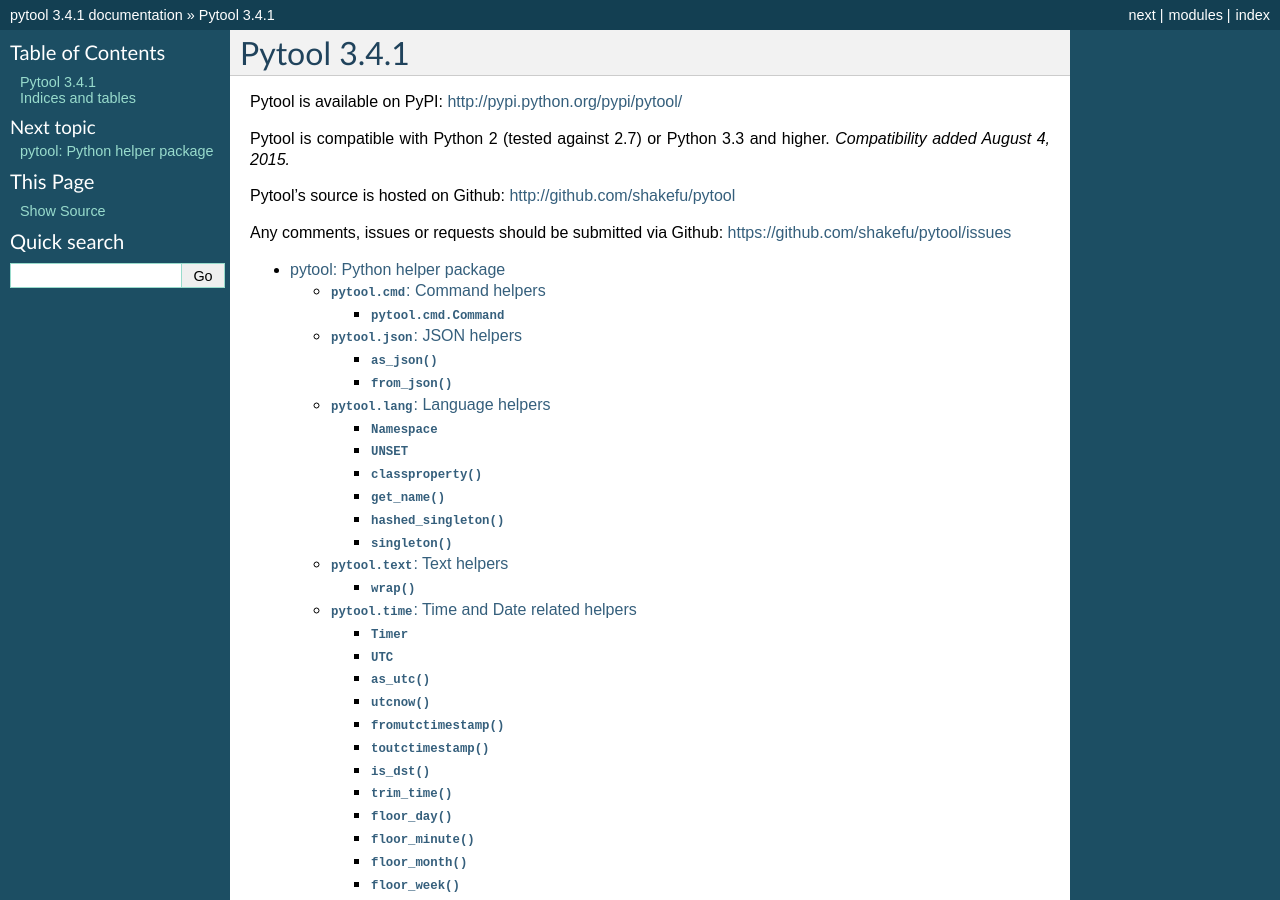
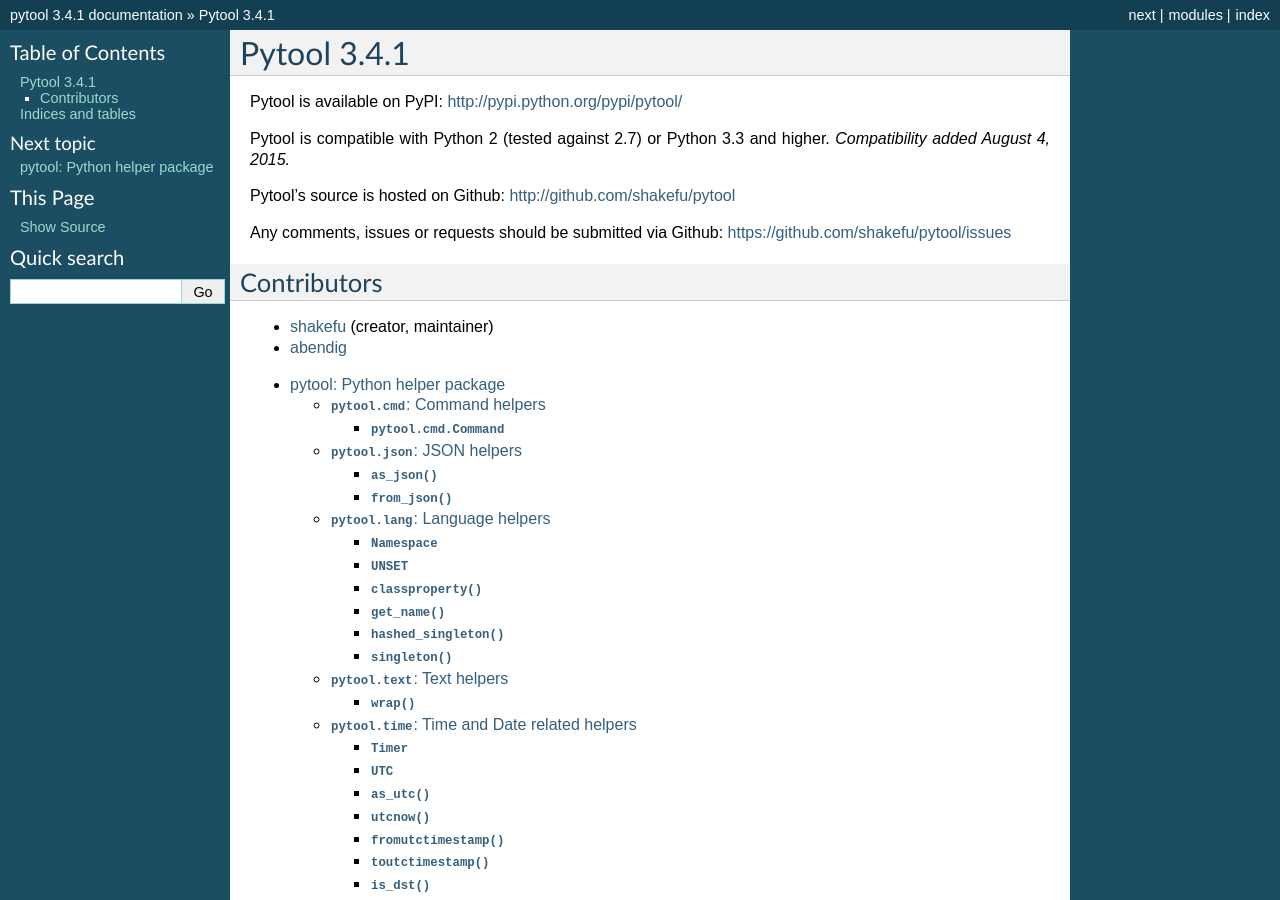
Before and after one commit to shakefu/pytool, a Sphinx documentation site: the page built from docs/index.rst, in a window 1280 px wide and 900 px high. Built offline with Sphinx 7.4.7, drawn with Linux system fonts in a browser that asks for light colours.

Commit message:
More docs.

```diff
--- a/docs/index.rst
+++ b/docs/index.rst
@@ -10,6 +10,13 @@
 
 Any comments, issues or requests should be submitted via Github:
 `<https://github.com/shakefu/pytool/issues>`_
+
+Contributors
+------------
+
+* `shakefu <https://github.com/shakefu>`_ (creator, maintainer)
+* `abendig <https://github.com/abendig>`_
+
 
 .. toctree::
    :maxdepth: 5
```
